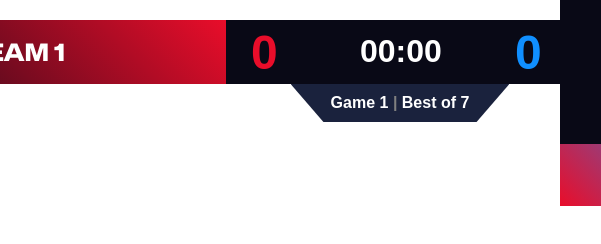
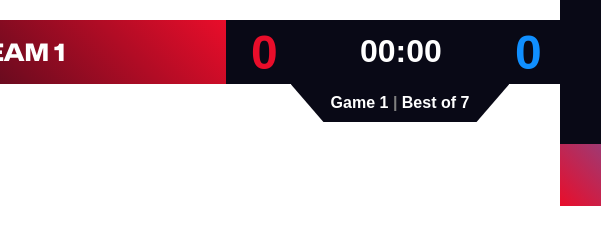
Before and after one commit to ddinan/ctf-obs-overlay, an Electron app: page index.html in a window 800 px wide. Shown: the top 244 px of the page, 0-601 px from the left. Drawn offline with Linux system fonts and the light colour scheme; no server answers.

Commit message:
Change underlay colour

```diff
--- a/styles/style.css
+++ b/styles/style.css
@@ -284,7 +284,7 @@ body {
 	top: 0;
 	width: 50%;
 	height: 100%;
-	background-color: #1a223d;
+	background: #090916;
 	z-index: -1;
 }
 
```
